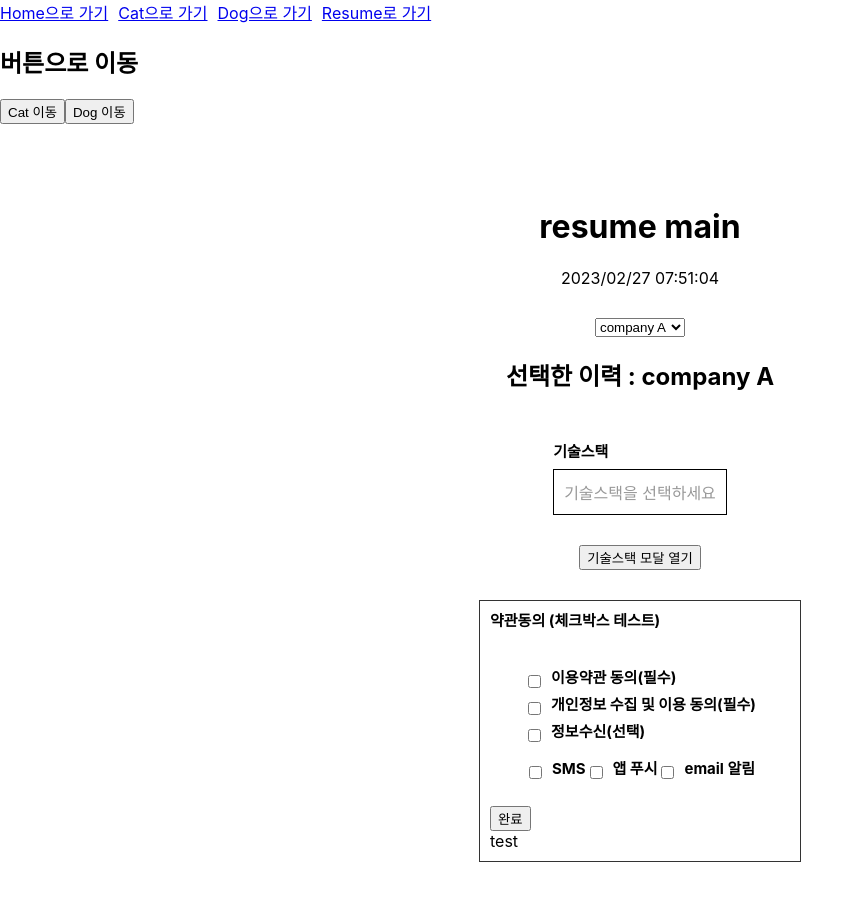
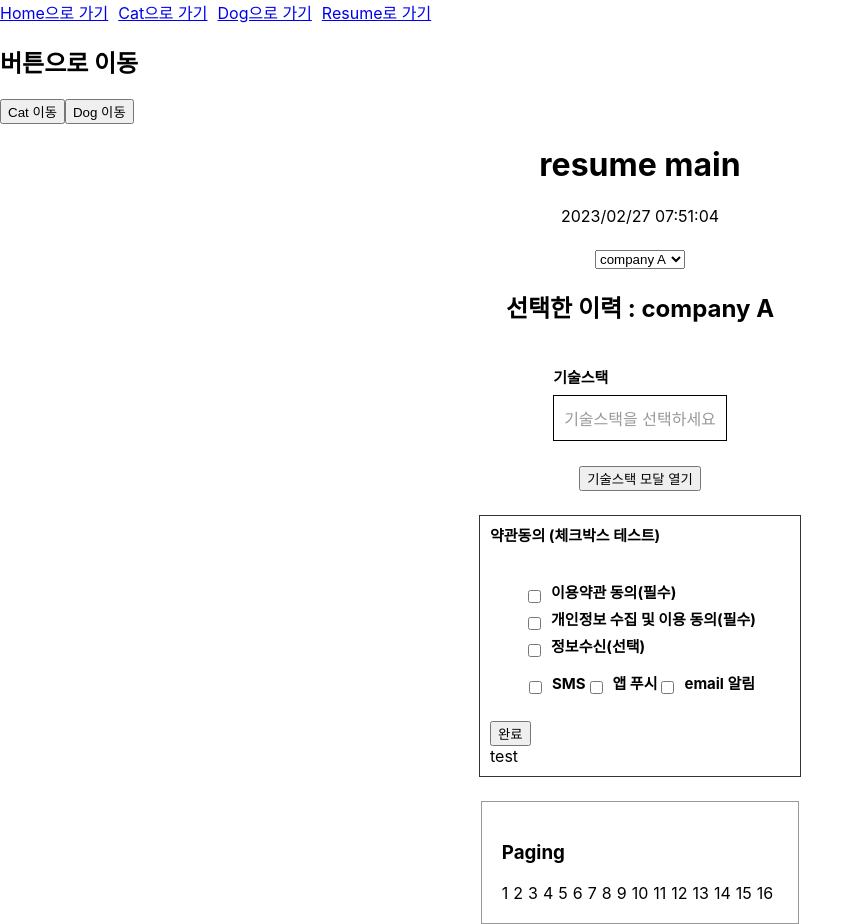
Before and after one commit to cpk0709/phil-mypage, a React (Create React App) app: page /resume in a window 1280 px wide. Shown: the whole page, without its empty margins (0-864 px from the left). Built offline with nearby package versions, Linux system fonts and the light colour scheme.

Commit message:
페이지네이션 출력(테스트)

```diff
--- a/src/page/resume/index.js
+++ b/src/page/resume/index.js
@@ -8,6 +8,7 @@ import SkillSelectModal from "../../components/Modal/SkillSelectModal";
 import Today from "../../components/Today";
 import CheckBox from "../../components/CheckBox";
 import Label from "../../components/Label";
+import Paging from "../../components/pagenation/Paging";
 
 const Margin = ({ customHeight }) => (
   <div style={{ height: "30px", ...customHeight }} />
@@ -113,6 +114,10 @@ const Resume = () => {
           }
         />
       )}
+      <Margin />
+      <div style={{ border: "1px solid #999", padding: "20px" }}>
+        <Paging />
+      </div>
     </Container>
   );
 };
```
